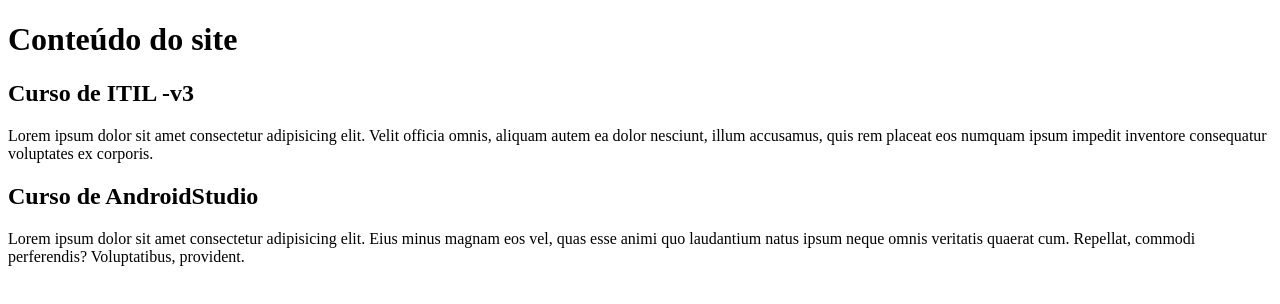
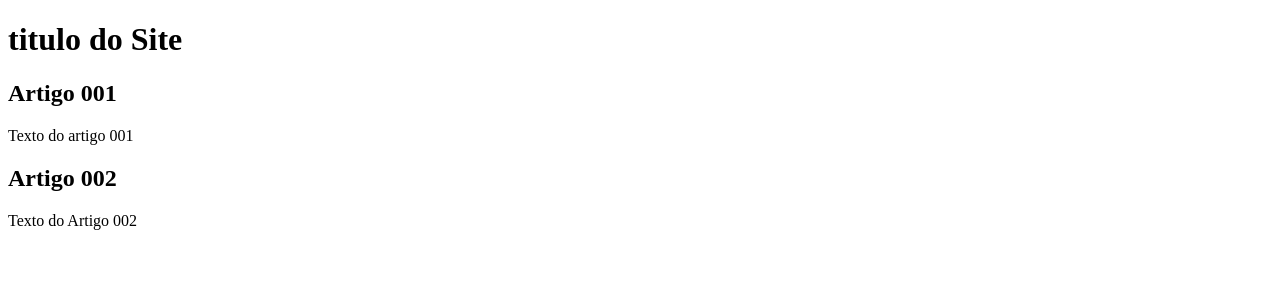
Before and after one commit to tecno-DEV/projeto-site, a plain HTML site: page index.html in a window 1280 px wide. Drawn offline with Linux system fonts and the light colour scheme.

Commit message:
Update index.html

```diff
--- a/index.html
+++ b/index.html
@@ -4,20 +4,21 @@
     <meta charset="UTF-8">
     <meta name="viewport" content="width=device-width, initial-scale=1.0">
     <meta http-equiv="X-UA-Compatible" content="ie=edge">
-    <title>Titulo do Site</title>
+    <title>Site teste</title>
+    <link rel="stylesheet" href="Estilo/style.css">
 </head>
 <body>
     <main>
         <header>
-            <h1>Conteúdo do site</h1>
+            <h1>titulo do Site</h1>
         </header>
         <article>
-            <h2>Curso de ITIL -v3</h2>
-            <p>Lorem ipsum dolor sit amet consectetur adipisicing elit. Velit officia omnis, aliquam autem ea dolor nesciunt, illum accusamus, quis rem placeat eos numquam ipsum impedit inventore consequatur voluptates ex corporis.</p>
+            <h2>Artigo 001</h2>
+            <p>Texto do artigo 001</p>
         </article>
         <article>
-            <h2>Curso de AndroidStudio</h2>
-            <p>Lorem ipsum dolor sit amet consectetur adipisicing elit. Eius minus magnam eos vel, quas esse animi quo laudantium natus ipsum neque omnis veritatis quaerat cum. Repellat, commodi perferendis? Voluptatibus, provident.</p>
+            <h2>Artigo 002</h2>
+            <p>Texto do Artigo 002</p>
         </article>
 
     </main>
```
